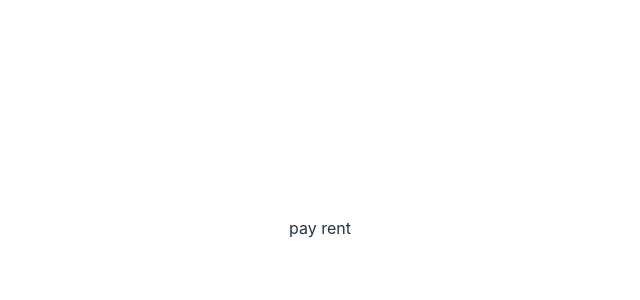
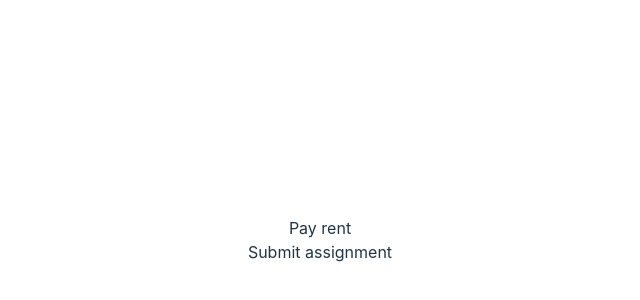
Before and after one commit to Micahget/wd301, a React (Vite) app in the folder smarter-tasks/: page / in a window 1280 px wide. Shown: the part 172-472 px from the top of the page, without its empty margins (320-960 px from the left). Built offline with nearby package versions, Linux system fonts and the light colour scheme.

Commit message:
State initialization and updation using constractor and component methods implemented successfully

```diff
--- a/smarter-tasks/src/App.tsx
+++ b/smarter-tasks/src/App.tsx
@@ -1,11 +1,14 @@
 /* eslint-disable */
 import './App.css'
 import Task from './Task'
+import TaskList from './TaskList'
+import TaskForm from './TaskForm';
 
 function App() {
   return (
     <div className="App">
-      <Task title='pay rent'/>
+      <TaskForm />
+      <TaskList />
     </div>
   );
 }
--- /dev/null
+++ b/smarter-tasks/src/TaskForm.tsx
@@ -0,0 +1,21 @@
+/* eslint-disable */
+import React from "react";
+interface Props {}
+interface TaskFormProps {
+
+}
+interface TaskFormState {
+}
+class TaskForm extends React.Component<TaskFormProps, TaskFormState> {
+  constructor(props: TaskFormProps) {
+    super(props);
+  }
+  render(){
+    return (
+      <form>
+        <input type="text" />
+      </form>
+    )
+  }
+}
+ export default TaskForm;
--- a/smarter-tasks/src/TaskList.tsx
+++ b/smarter-tasks/src/TaskList.tsx
@@ -0,0 +1,44 @@
+/* eslint-disable */
+import React from "react";
+import Task from "./Task";
+
+interface Props{
+    tasks: TaskItem[];
+}
+
+interface TaskItem {
+    title: string;
+}
+
+interface State {
+    tasks: TaskItem[];
+}
+class TaskList extends React.Component <Props, State> {
+    constructor(props: Props) {
+        super(props);
+        // this.state = { // this is one way to initialize state. Another way is to use a component lifecycle method
+        //     tasks: [{title: "Go to Library"}, {title: "Go to Gym"}]
+        // }
+        this.state = {
+            tasks: [] // this is the initial state. and for componentDidoMount to work, we need to initialize it to an empty array
+        }
+
+    }
+    // componentDidMount() { // this is a component lifecycle method way of initializing state
+    //     this.setState({
+    //       tasks: [{ title: "Pay rent" }, { title: "Submit assignment" }]
+    //     })
+    //   }
+      componentDidMount() { // if we want to update state based on previous state, we need to use a function in setState
+        const tasks = [{ title: "Pay rent" }, { title: "Submit assignment" }];
+        this.setState((state, props) => ({
+          tasks,
+        }));
+      }
+    render() {
+        return this.state.tasks.map((task, idx) => <Task key={idx} title={task.title} />);
+    }
+
+}
+
+export default TaskList;
```
